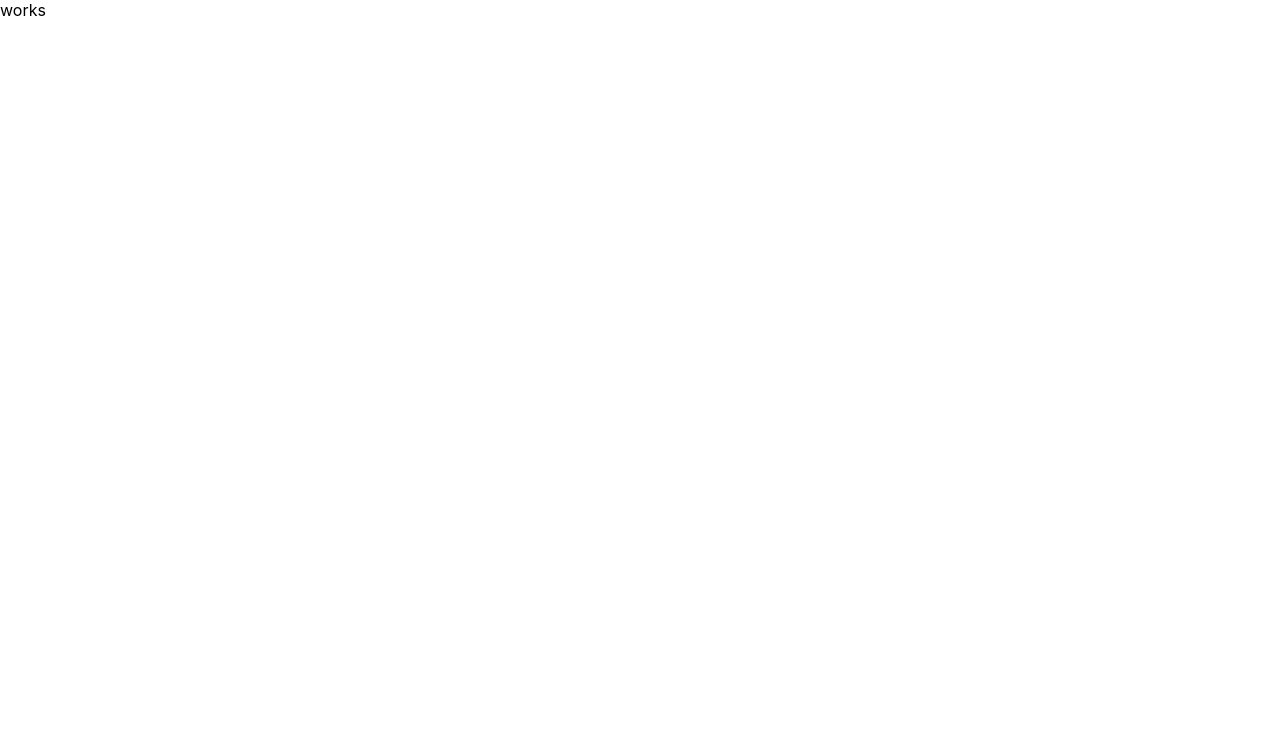
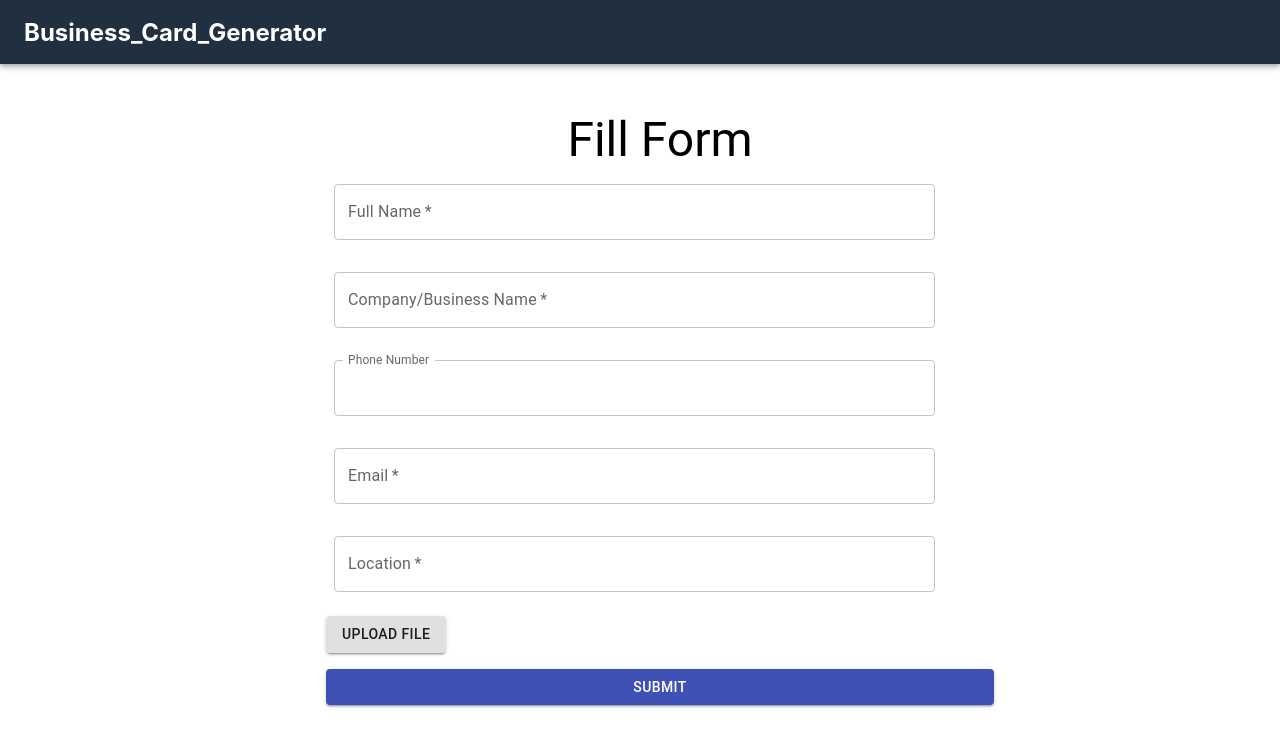
Before and after one commit to apeli23/businessCard, a Next.js app: page /forms in a window 1280 px wide. Shown: the top 746 px of the page. Built offline with nearby package versions, Linux system fonts and the light colour scheme.

Commit message:
profile-forms

```diff
--- a/components/Layout.js
+++ b/components/Layout.js
@@ -10,10 +10,8 @@ export default function Layout({ children }) {
     <div>
       <AppBar position="static" className={classes.navbar}>
         <Toolbar>
-          <Link href="/">
-            <a className={classes.brand}>
-              <Typography><h1>Business_Card_Generator</h1></Typography>
-            </a>
+          <Link href="/" passHref>
+             <h1 id="brand">Business_Card_Generator</h1>
           </Link>
         </Toolbar>
       </AppBar>
--- a/package.json
+++ b/package.json
@@ -8,10 +8,14 @@
     "lint": "next lint"
   },
   "dependencies": {
+    "@emotion/react": "^11.7.1",
+    "@emotion/styled": "^11.6.0",
     "@material-ui/core": "^4.12.3",
+    "@mui/material": "^5.2.4",
     "next": "12.0.7",
     "react": "17.0.2",
-    "react-dom": "17.0.2"
+    "react-dom": "17.0.2",
+    "react-hook-form": "^7.22.0"
   },
   "devDependencies": {
     "eslint": "8.4.1",
--- a/pages/forms.js
+++ b/pages/forms.js
@@ -1,21 +1,113 @@
+import React, { useState } from 'react';
+import Layout from '../components/Layout';
+import Box from '@mui/material/Box';
+import TextField from '@mui/material/TextField';
+import useStyles from '../utils/styles';
 import {
-    Grid,
-    List,
-    ListItem,
-    Typography,
-    Card,
-    Button,
-    ListItemText,
-    TextField,
-    CircularProgress,
+  Typography,
+  List,
+  ListItem,
+  ListItemText,
+  Button,
+  Card,
 } from '@material-ui/core';
-
-import React from 'react'
+import { Controller, useForm } from 'react-hook-form';
 
 export default function Forms() {
-    return (
-        <div>
-            works
-        </div>
-    )
+  const classes = useStyles();
+
+  const {
+    handleSubmit,
+    control,
+    formState: { errors },
+    setValue,
+  } = useForm();
+
+  function submitHandler() {
+    console.log('submit handler');
+  }
+
+  return (
+    <Layout>
+      <div className={classes.form}>
+      <Box
+        component="form"
+        sx={{
+          '& .MuiTextField-root': { m: 1, width: '90%' },
+        }}
+        noValidate
+        autoComplete="off"
+      >
+        <List id="center">
+          <Typography component="h3" variant="h3">
+            Fill Form
+          </Typography>
+          <ListItem>
+            <TextField
+              fullWidth
+              required
+              id="name"
+              label="Full Name"
+              defaultValue=""
+            />
+          </ListItem>
+          <ListItem>
+            <TextField
+              fullWidth
+              required
+              id="brandname"
+              label="Company/Business Name"
+              defaultValue=""
+            />
+          </ListItem>
+          <ListItem>
+            <TextField
+              id="phonenumber"
+              label="Phone Number"
+              type="number"
+              InputLabelProps={{
+                shrink: true,
+              }}
+            />
+          </ListItem>
+          <ListItem>
+            <TextField
+              fullWidth
+              required
+              id="email"
+              label="Email"
+              defaultValue=""
+            />
+          </ListItem>
+          <ListItem>
+            <TextField
+              fullWidth
+              required
+              id="location"
+              label="Location"
+              defaultValue=""
+            />
+          </ListItem>
+          <ListItem>
+            <Button variant="contained" component="label">
+              Upload File
+              <input
+                type="file"
+                onChange={(e) => {
+                  console.log(e.target.files[0].name);
+                }}
+                hidden
+              />
+            </Button>
+          </ListItem>
+          <ListItem>
+            <Button variant="contained" type="submit" fullWidth color="primary">
+              Submit
+            </Button>
+          </ListItem>
+        </List>
+      </Box>
+      </div>
+    </Layout>
+  );
 }
--- a/pages/index.js
+++ b/pages/index.js
@@ -21,7 +21,7 @@ export default function Home() {
   const classes = useStyles();
   return (
     <Layout>
-      <h1 id="center">Select Card Template</h1>
+      <p id="center">Select Card Template</p>
       <div id="centerContent">
         <Grid container spacing={3}>
           <Grid item md={4}>
--- a/styles/globals.css
+++ b/styles/globals.css
@@ -45,3 +45,8 @@ a {
 #centerContent {
   justify-content: center;
 }
+
+#brand {
+  font-weight: bold;
+  font-size: 1.5rem;
+}
--- a/utils/styles.js
+++ b/utils/styles.js
@@ -22,6 +22,15 @@ const useStyles = makeStyles({
   },
   center: {
     textAlign:'center',
+  },
+  section: {
+    marginTop: 10,
+    marginBottom:10,
+    maxWidth:800,
+    },
+  form: {
+    maxWidth:700,
+    margin: '0 auto',
   }
 });
 
```
Also changed, not shown: 1 other file (tests, documents, lock files or other folders).
